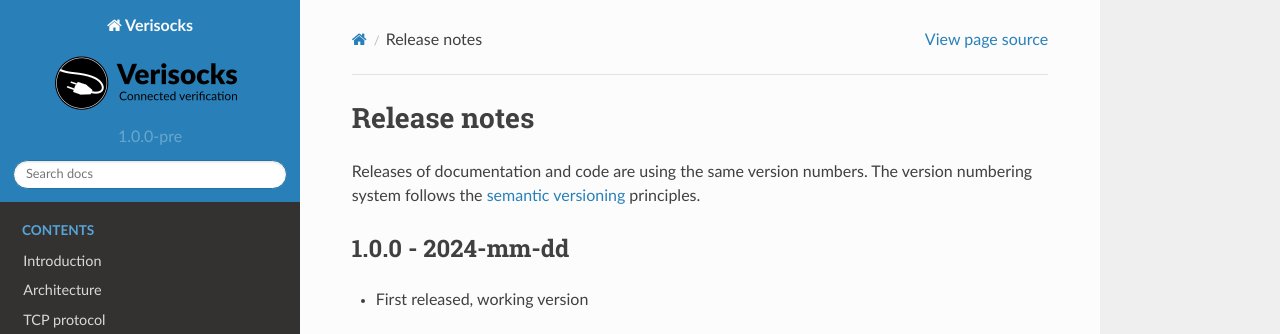
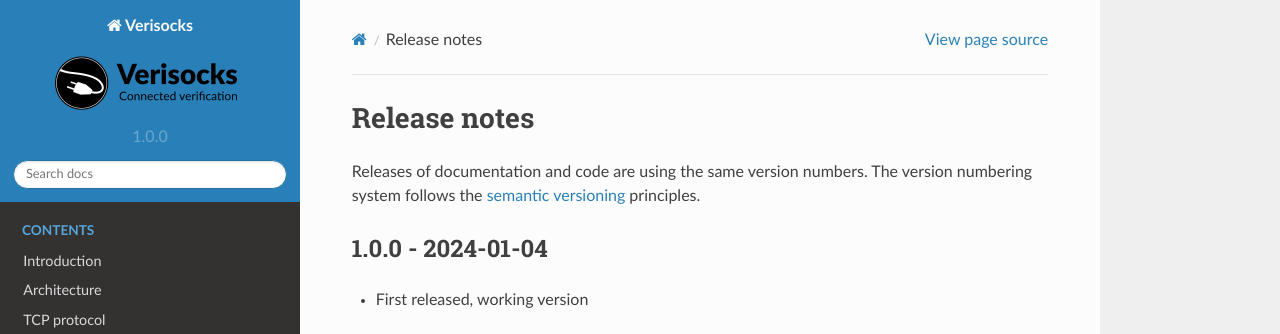
Before and after one commit to jchabloz/verisocks, a Sphinx documentation site: the page built from docs/src/release_notes.rst, in a window 1280 px wide. Shown: the top 334 px of the page. Built offline with Sphinx 7.4.7 and the Read the Docs theme 2.0.0, drawn with Linux system fonts in a browser that asks for light colours.

Commit message:
Prepare for release v1.0.0

```diff
--- a/docs/conf.py
+++ b/docs/conf.py
@@ -9,7 +9,7 @@
 project = 'Verisocks'
 copyright = '2023, Jérémie Chabloz'
 author = 'Jérémie Chabloz'
-version = '1.0.0-pre'
+version = '1.0.0'
 release = '1.0.0'
 
 # -- General configuration ---------------------------------------------------
--- a/docs/src/release_notes.rst
+++ b/docs/src/release_notes.rst
@@ -9,7 +9,7 @@ version numbering system follows the `semantic versioning
 <https://semver.org/>`_ principles.
 
 
-1.0.0 - 2024-mm-dd
+1.0.0 - 2024-01-04
 ******************
 
 * First released, working version
```
